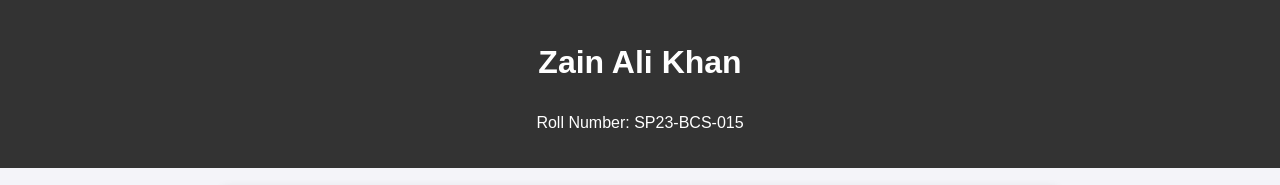
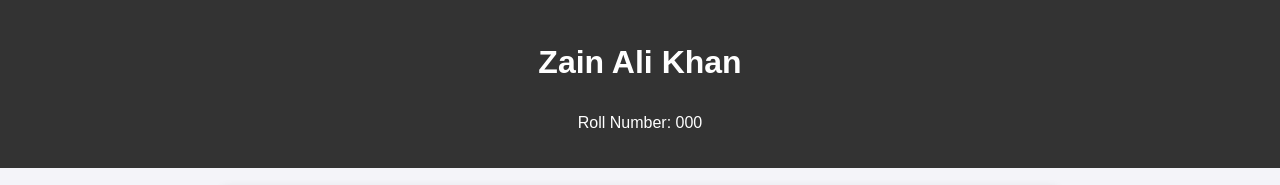
Before and after one commit to zain41/devops-a2-SP23-BCS-015, a plain HTML site: page index.html in a window 1280 px wide. Shown: the top 185 px of the page. Drawn offline with Linux system fonts and the light colour scheme.

Commit message:
Test: Break roll number to test CI failure

```diff
--- a/index.html
+++ b/index.html
@@ -1,20 +1,23 @@
 <!DOCTYPE html>
 <html lang="en">
+
 <head>
     <meta charset="UTF-8">
     <meta name="viewport" content="width=device-width, initial-scale=1.0">
     <title>Zain Ali Khan - Portfolio</title>
     <link rel="stylesheet" href="style.css">
 </head>
+
 <body>
     <header>
         <h1>Zain Ali Khan</h1>
-        <p>Roll Number: SP23-BCS-015</p>
+        <p>Roll Number: 000</p>
     </header>
 
     <section id="about">
         <h2>About Me</h2>
-        <p>Hello! I am a Computer Science student passionate about cloud computing and DevOps. I enjoy building practical solutions and learning how software is deployed and managed in modern environments.</p>
+        <p>Hello! I am a Computer Science student passionate about cloud computing and DevOps. I enjoy building
+            practical solutions and learning how software is deployed and managed in modern environments.</p>
     </section>
 
     <section id="labs">
@@ -31,4 +34,5 @@
         <p>&copy; 2024 Zain Ali Khan. All rights reserved.</p>
     </footer>
 </body>
+
 </html>
```
